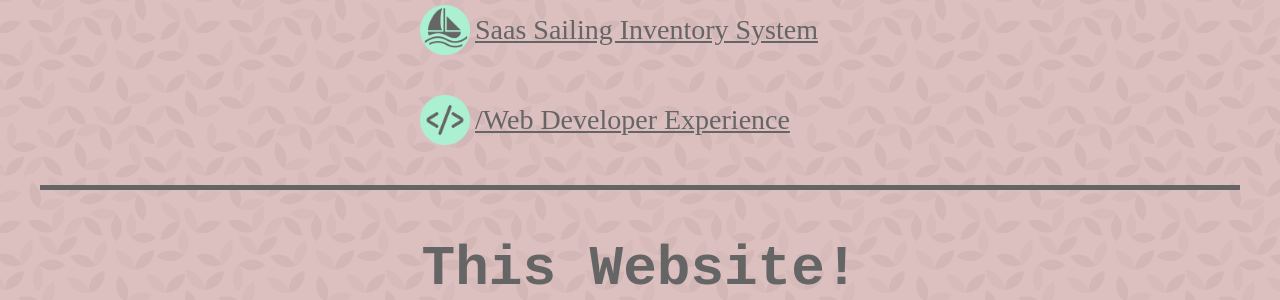
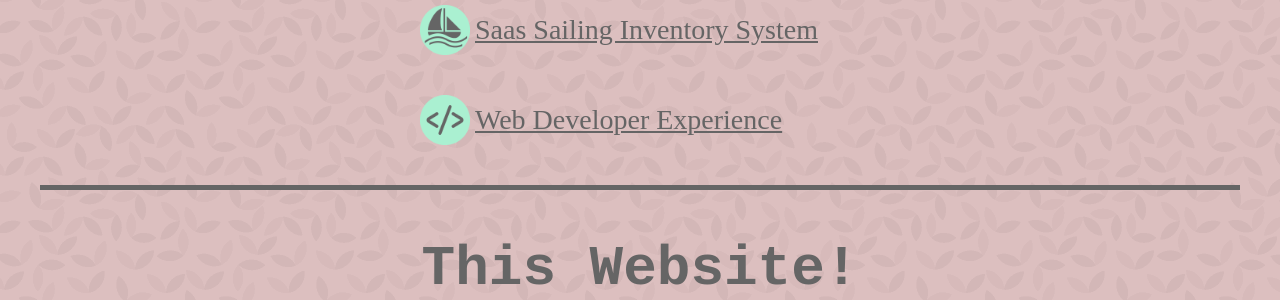
Before and after one commit to Musicorac/jadiemarshallspace, a PHP site: page /projects.php in a window 1280 px wide. Shown: the part 868-1168 px from the top of the page. Run offline with PHP 8.4, Linux system fonts and the light colour scheme; some libraries are stand-ins or nearby versions.

Commit message:
Removed / typo

```diff
--- a/projects.php
+++ b/projects.php
@@ -29,7 +29,7 @@
 				<li><a href="projects.php?project=web#web"><img src="pics/web.png" alt="circular icon, symbol for web"><p>This Website</p></a></li>
 				<li><a href="projects.php?project=listen#listen"><img src="pics/listen.png" alt="circular icon, headphones"><p>Rubble Listening Device</p></a></li>
 				<li><a href="projects.php?project=saas#saas"><img src="pics/saas.png" alt="circular icon, sailboat"><p>Saas Sailing Inventory System</p></a></li>
-				<li><a href="projects.php?project=dev#dev"><img src="pics/code.png" alt="circular icon, broken brackets"><p>/Web Developer Experience</p></a></li>
+				<li><a href="projects.php?project=dev#dev"><img src="pics/code.png" alt="circular icon, broken brackets"><p>Web Developer Experience</p></a></li>
 			</ul>
 		</div>
 	</div>
```
